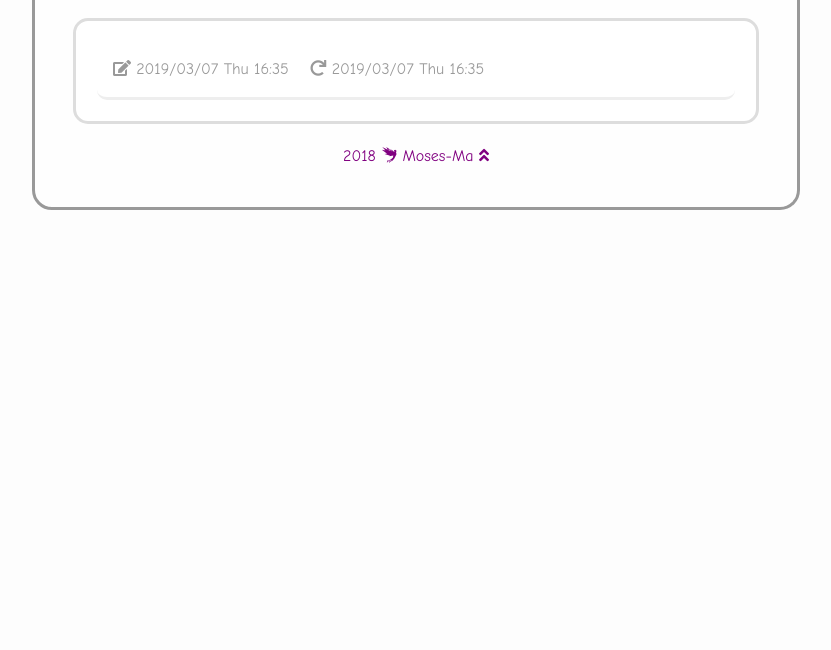
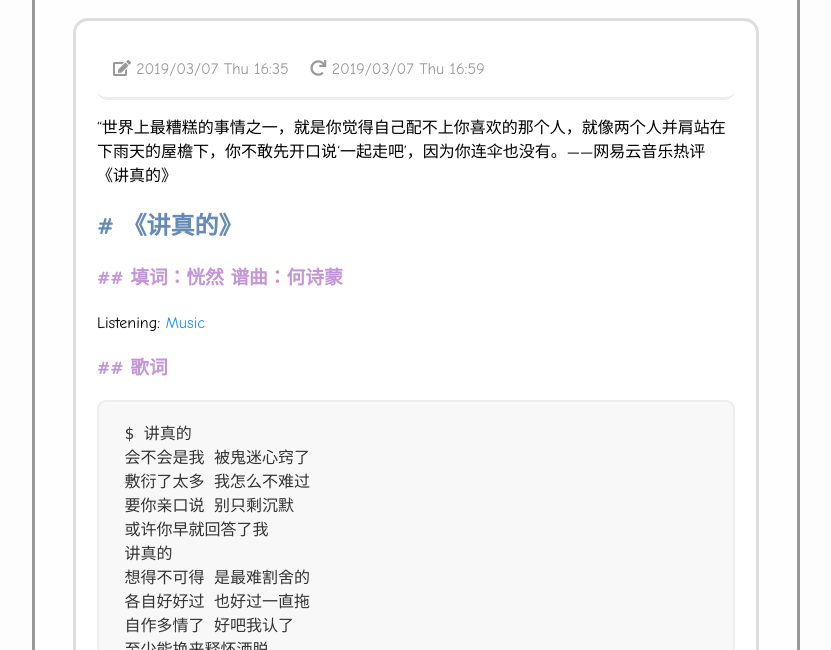
Before and after one commit to Moses-Ma/Moses-Ma.github.io, a plain HTML site: page 2019/03/07/白茶清风无别事，我在等风也等你。/index.html in a window 1280 px wide. Shown: the part 150-800 px from the top of the page, without its empty margins (224-1055 px from the left). Drawn offline with Linux system fonts and the light colour scheme.

Commit message:
Site updated: 2019-03-07 17:01:33

```diff
--- a/2019/03/07/白茶清风无别事，我在等风也等你。/index.html
+++ b/2019/03/07/白茶清风无别事，我在等风也等你。/index.html
@@ -55,10 +55,29 @@
             2019/03/07 Thu 16:35&nbsp;&nbsp;&nbsp;
             <span class="just-a-temp"><span>
             <i class="fas fa-redo"></i>
-            2019/03/07 Thu 16:35
+            2019/03/07 Thu 16:59
         </span></span></div>
     </div>
     <div class="article-content">
+        <p>“世界上最糟糕的事情之一，就是你觉得自己配不上你喜欢的那个人，就像两个人并肩站在下雨天的屋檐下，你不敢先开口说‘一起走吧’，因为你连伞也没有。——网易云音乐热评《讲真的》</p>
+<h2 id="《讲真的》"><a href="#《讲真的》" class="headerlink" title="《讲真的》"></a>《讲真的》</h2><h3 id="填词：恍然-谱曲：何诗蒙"><a href="#填词：恍然-谱曲：何诗蒙" class="headerlink" title="填词：恍然  谱曲：何诗蒙"></a>填词：恍然  谱曲：何诗蒙</h3><p>Listening: <a href="https://music.163.com/#/song?id=571338176" target="_blank" rel="noopener">Music</a></p>
+<h3 id="歌词"><a href="#歌词" class="headerlink" title="歌词"></a>歌词</h3><pre><code class="bash">$ 讲真的
+会不会是我 被鬼迷心窍了
+敷衍了太多 我怎么不难过
+要你亲口说 别只剩沉默
+或许你早就回答了我
+讲真的
+想得不可得 是最难割舍的
+各自好好过 也好过一直拖
+自作多情了 好吧我认了
+至少能换来释怀洒脱
+没丢失掉自我
+讲真的
+会不会是我 被鬼迷心窍了
+敷衍了太多 我怎么不难过
+要你亲口说 别只剩沉默
+或许你早就回答了我
+</code></pre>
 
     </div>
 </div>
```
